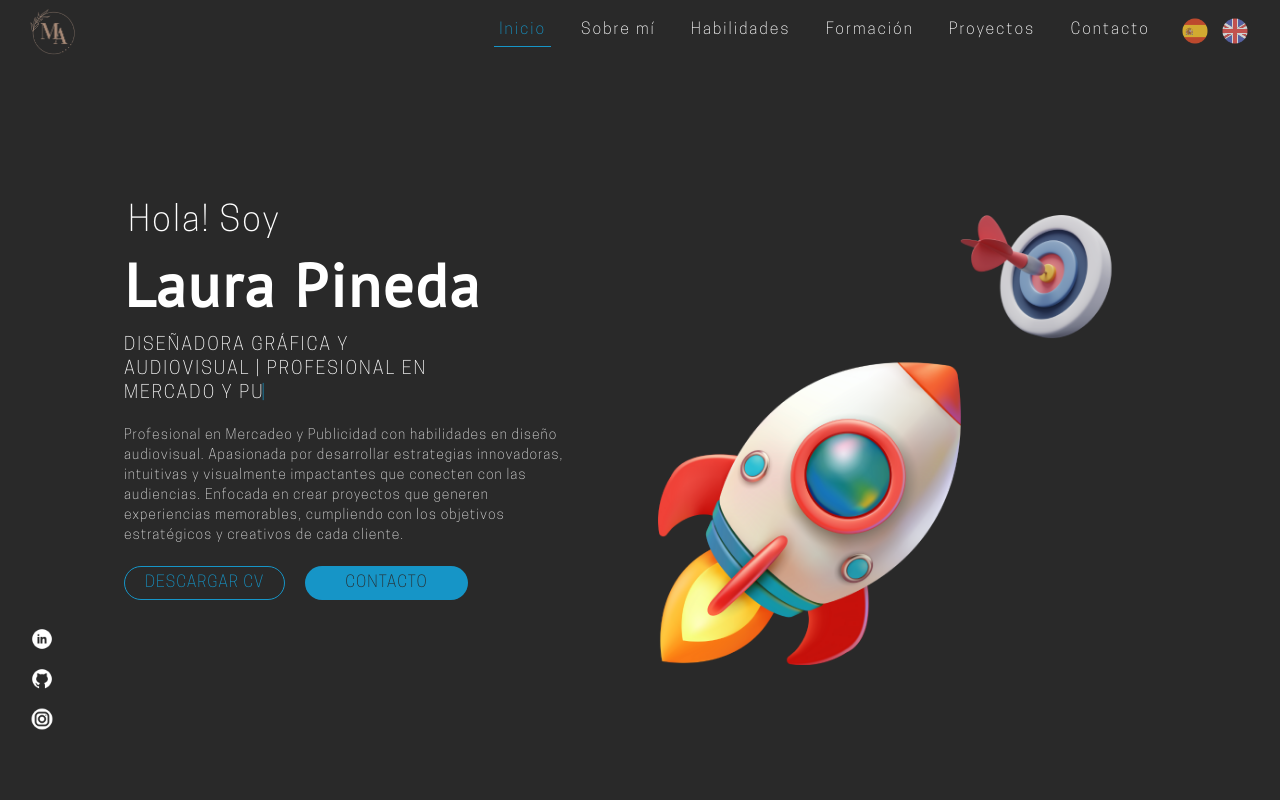
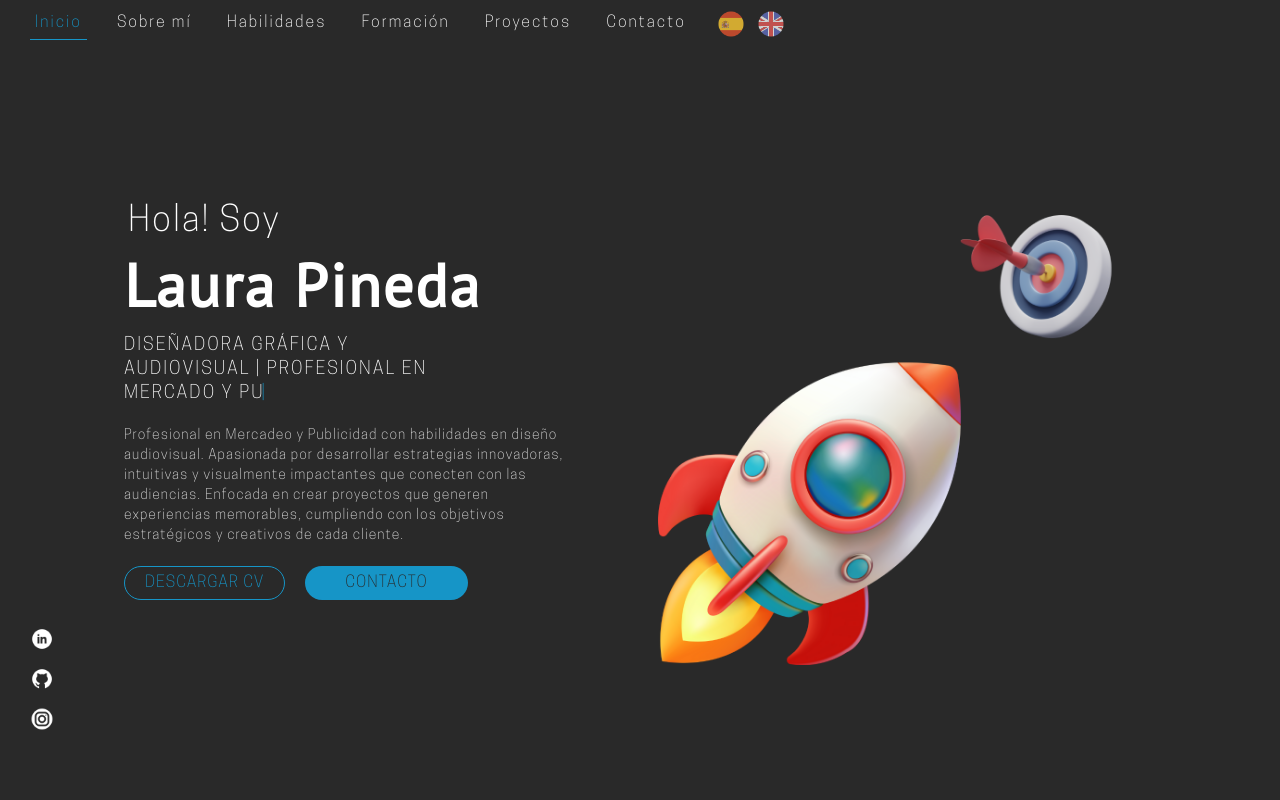
Before and after one commit to laurapin12/portafolio, a plain HTML site: page index.html in a window 1280 px wide. Shown: the top 800 px of the page. Drawn offline with nearby package versions, Linux system fonts and the light colour scheme.

Commit message:
Add files via upload

```diff
--- a/index.html
+++ b/index.html
@@ -36,7 +36,7 @@
     </div>
 
     <header class="header">
-        <img src="./assets/images/logo-ma.png" alt="Logo Portafolio" class="logo__header">
+        <!--<img src="./assets/images/logo-ma.png" alt="Logo Portafolio" class="logo__header">-->
 
         <nav class="nav_menu not-active">
             <a href="#home" class="active">Inicio</a>
```
